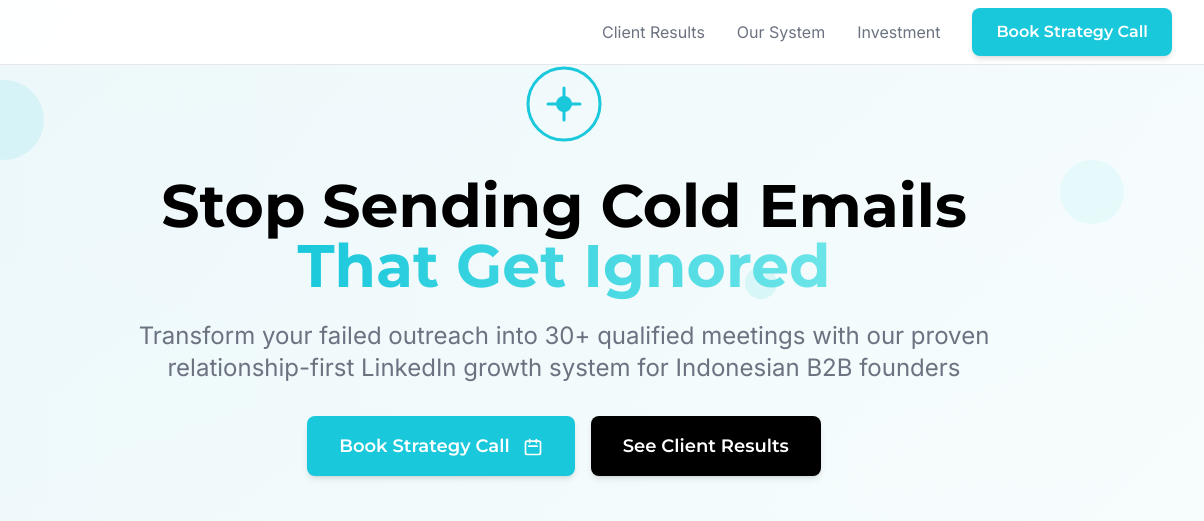
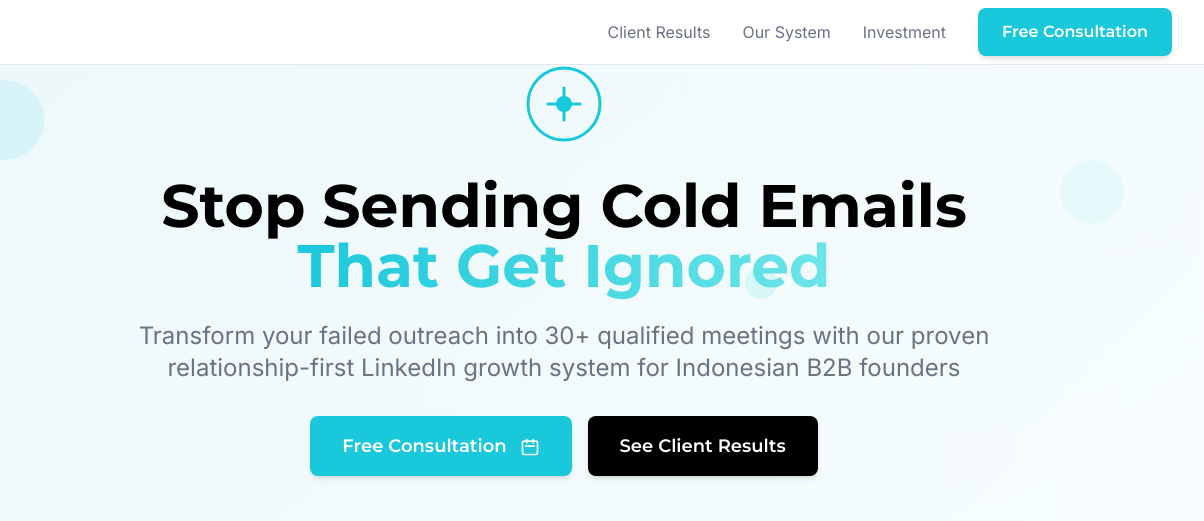
Before and after one commit to adityarezavahlefy/Introplus-website, a website: page index.html in a window 1280 px wide. Shown: the top 521 px of the page, 76-1280 px from the left. Drawn offline with Linux system fonts and the light colour scheme; a script that the page names is missing.

Commit message:
Update index.html

```diff
--- a/index.html
+++ b/index.html
@@ -23,7 +23,7 @@
                 <a href="#results" class="text-text-secondary hover:text-primary transition-250">Client Results</a>
                 <a href="#system" class="text-text-secondary hover:text-primary transition-250">Our System</a>
                 <a href="#pricing" class="text-text-secondary hover:text-primary transition-250">Investment</a>
-                <button onclick="openCalendly()" class="btn-primary">Book Strategy Call</button>
+                <button onclick="openCalendly()" class="btn-primary">Free Consultation</button>
             </div>
             <button class="md:hidden p-2" onclick="toggleMobileMenu()">
                 <svg class="w-6 h-6" fill="none" stroke="currentColor" viewBox="0 0 24 24">
@@ -65,7 +65,7 @@
             </p>
             <div class="flex flex-col sm:flex-row gap-4 justify-center mb-12 animate-fade-in-up" style="animation-delay: 0.6s">
                 <button onclick="openCalendly()" class="btn-primary btn-3d text-lg px-8 py-4">
-                    Book Strategy Call
+                    Free Consultation
                     <svg class="w-5 h-5 ml-2 inline animate-float" fill="none" stroke="currentColor" viewBox="0 0 24 24">
                         <path stroke-linecap="round" stroke-linejoin="round" stroke-width="2" d="M8 7V3m8 4V3m-9 8h10M5 21h14a2 2 0 002-2V7a2 2 0 00-2-2H5a2 2 0 00-2 2v12a2 2 0 002 2z"/>
                     </svg>
@@ -983,7 +983,7 @@
 
                 <div class="text-center">
                     <a href="https://calendly.com/adityarezavahlefy/15min" target="_blank" class="btn-primary text-xl px-12 py-4 mb-4 inline-block no-underline">
-                        Book Strategy Call
+                        Free Consultation
                         <svg class="w-6 h-6 ml-2 inline" fill="none" stroke="currentColor" viewBox="0 0 24 24">
                             <path stroke-linecap="round" stroke-linejoin="round" stroke-width="2" d="M8 7V3m8 4V3m-9 8h10M5 21h14a2 2 0 002-2V7a2 2 0 00-2-2H5a2 2 0 00-2 2v12a2 2 0 002 2z"/>
                         </svg>
@@ -1168,7 +1168,7 @@
                 </ul>
                 <div class="mt-4">
                     <button onclick="openCalendly()" class="text-primary hover:text-accent transition-250 font-semibold">
-                        Book Strategy Call →
+                        Free Consultation →
                     </button>
                 </div>
             </div>
```
